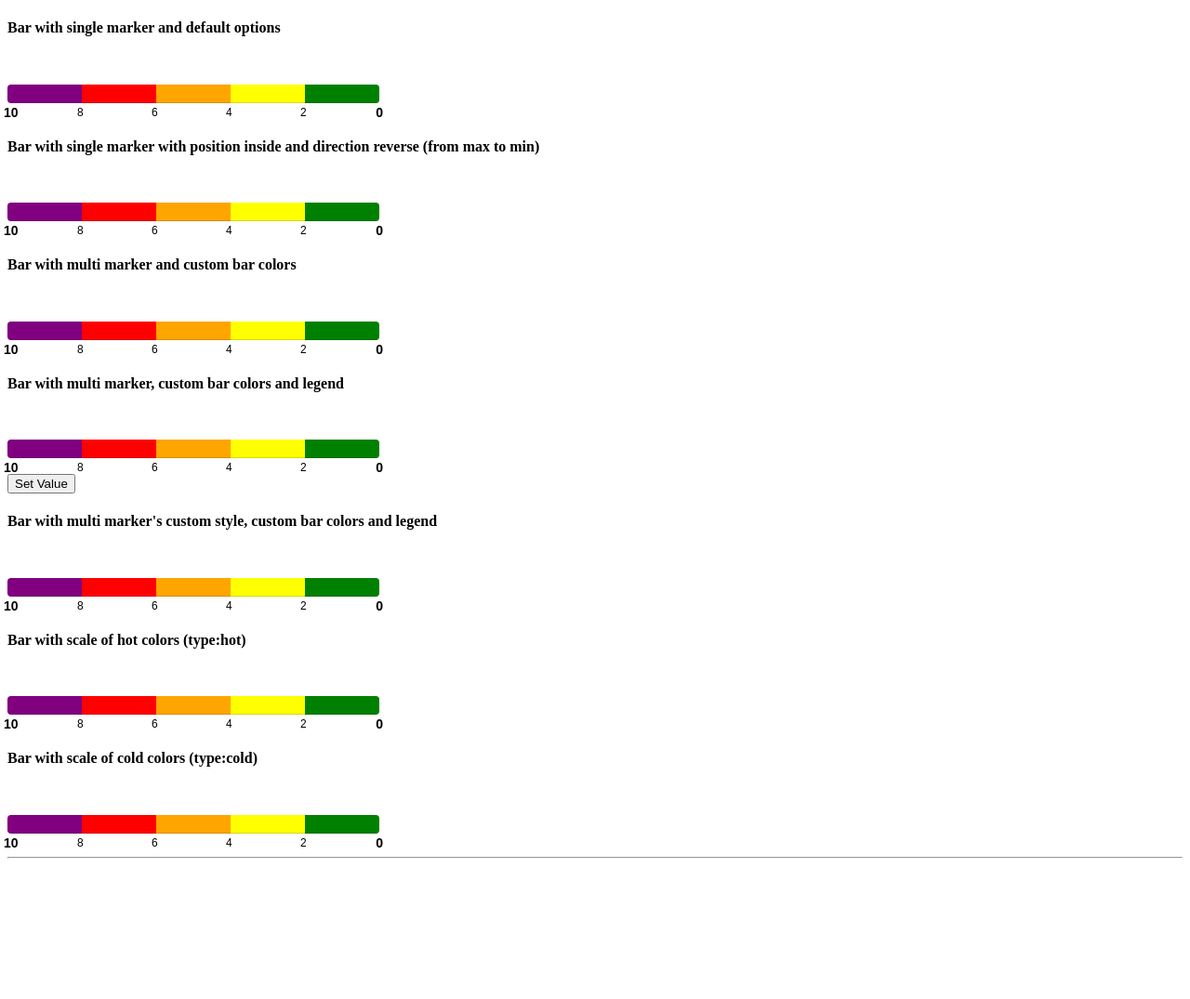
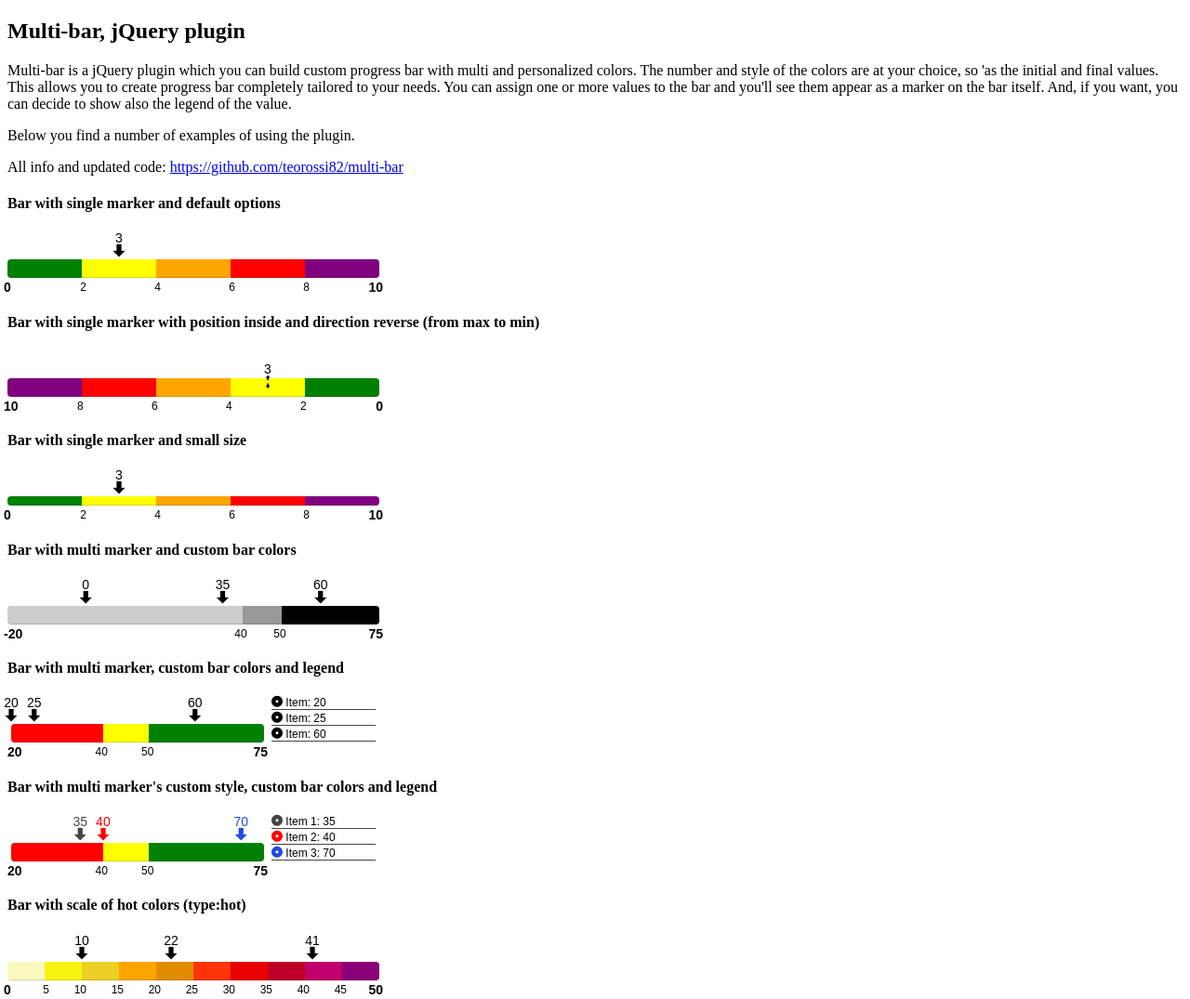
Before and after one commit to teorossi82/jquery-multi-bar, a plain HTML site: page index.html in a window 1280 px wide. Shown: the top 1075 px of the page at 93% size. Before the commit the page ends 932 px from the top, so only its background shows below. Drawn offline with Linux system fonts and the light colour scheme; files whose address does not match are found by name.

Commit message:
Updated index with ecample

```diff
--- a/index.html
+++ b/index.html
@@ -10,44 +10,54 @@
     </head>
 
     <body>
+        <h2>Multi-bar, jQuery plugin</h2>
+        <p>Multi-bar is a jQuery plugin which you can build custom progress bar with multi and personalized colors. The number and style of the colors are at your choice, so 'as the initial and final values. This allows you to create progress bar completely tailored to your needs. You can assign one or more values to the bar and you'll see them appear as a marker on the bar itself. And, if you want, you can decide to show also the legend of the value.</p>
+        <p>Below you find a number of examples of using the plugin.</p>
+        <p>All info and updated code: <a href="https://github.com/teorossi82/multi-bar">https://github.com/teorossi82/multi-bar</a></p>
         <h4>Bar with single marker and default options</h4>
         <div id="boxMultibar_default" style="width:400px;"></div>
         <h4>Bar with single marker with position inside and direction reverse (from max to min)</h4>
         <div id="boxMultibar_default_reverse" style="width:400px;"></div>
+        <h4>Bar with single marker and small size</h4>
+        <div id="boxMultibar_small" style="width:400px;"></div>
         <h4>Bar with multi marker and custom bar colors</h4>
         <div id="boxMultibar_multiItems_customColors" style="width:400px;"></div>
         <h4>Bar with multi marker, custom bar colors and legend</h4>
         <div id="boxMultibar_multiItems_customColors_legend" style="width:400px;"></div>
-        <button onclick="setValue()">Set Value</button>
         <h4>Bar with multi marker's custom style, custom bar colors and legend</h4>
         <div id="boxMultibar_customMultiItems_customColors_legend" style="width:400px;"></div>
         <h4>Bar with scale of hot colors (type:hot)</h4>
         <div id="boxMultibar_hot" style="width:400px;"></div>
         <h4>Bar with scale of cold colors (type:cold)</h4>
         <div id="boxMultibar_cold" style="width:400px;"></div>
-        <hr/>
         <script type="text/javascript">
 
             //Bar with single marker and default options
-            $("#boxMultibar_default").multibar(
-                [3]
-            );
+            var bar = $("#boxMultibar_default").multibar();
+            bar.multibar("setValue",[3]);
 
             //Bar with single marker and direction reverse (from max to min)
-            $("#boxMultibar_default_reverse").multibar(
-                [3],
+            var bar1 = $("#boxMultibar_default_reverse").multibar(
                 {
                     reverse:true,
                     posMarker:"inside",
                     iconMarker:"arrow-down-up"
                 }
             );
+            bar1.multibar("setValue",[3]);
+
+            //Bar with single marker and direction reverse (from max to min)
+            var barSmall = $("#boxMultibar_small").multibar(
+                {
+                    size:"small"
+                }
+            );
+            barSmall.multibar("setValue",[3]);
 
             //Bar with multi marker and custom bar colors
-            $("#boxMultibar_multiItems_customColors").multibar(
-                [35,40,70],
+            var bar2 = $("#boxMultibar_multiItems_customColors").multibar(
                 {
-                    min:20,
+                    min:-20,
                     max:75,
                     multiBarValue:[
                         {
@@ -65,10 +75,10 @@
                     ]
                 }
             );
+            bar2.multibar("setValue",[0,35,60]);
 
             //Bar with multi marker, custom bar colors and legend
-            var barra = $("#boxMultibar_multiItems_customColors_legend").multibar(
-                [35,40,70],
+            var bar3 = $("#boxMultibar_multiItems_customColors_legend").multibar(
                 {
                     min:20,
                     max:75,
@@ -92,46 +102,10 @@
                     }
                 }
             );
-            function setValue(){
-                var val = [
-                    {
-                        label:"Item 1",
-                        value:35,
-                        color:"#444444"
-                    },
-                    {
-                        label:"Item 2",
-                        value:40,
-                        color:"#FF0000"
-                    },
-                    {
-                        label:"Item 3",
-                        value:70,
-                        color:"#214AE0"
-                    }
-                ];
-                barra.data('multibar').setValue(val);
-            }
+            bar3.multibar("setValue",[20,25,60]);
 
             //Bar with multi marker's custom style, custom bar colors and legend
-            $("#boxMultibar_customMultiItems_customColors_legend").multibar(
-                [
-                    {
-                        label:"Item 1",
-                        value:35,
-                        color:"#444444"
-                    },
-                    {
-                        label:"Item 2",
-                        value:40,
-                        color:"#FF0000"
-                    },
-                    {
-                        label:"Item 3",
-                        value:70,
-                        color:"#214AE0"
-                    }
-                ],
+            var bar4 = $("#boxMultibar_customMultiItems_customColors_legend").multibar(
                 {
                     min:20,
                     max:75,
@@ -155,26 +129,44 @@
                     }
                 }
             );
+            var val = [
+                {
+                    label:"Item 1",
+                    value:35,
+                    color:"#444444"
+                },
+                {
+                    label:"Item 2",
+                    value:40,
+                    color:"#FF0000"
+                },
+                {
+                    label:"Item 3",
+                    value:70,
+                    color:"#214AE0"
+                }
+            ];
+            bar4.multibar("setValue",val);
 
             //Bar with scale of hot colors (type:hot)
-            $("#boxMultibar_hot").multibar(
-                [22,41,10],
+            var bar5 = $("#boxMultibar_hot").multibar(
                 {
                     min:0,
                     max:50,
                     type:"hot"
                 }
             );
+            bar5.multibar("setValue",[22,41,10]);
 
             //Bar with scale of cold colors (type:cold)
-            $("#boxMultibar_cold").multibar(
-                [8,30,47,80],
+            var bar6 = $("#boxMultibar_cold").multibar(
                 {
                     min:0,
                     max:100,
                     type:"cold"
                 }
             );
+            bar6.multibar("setValue",[8,30,47,80]);
         </script>
     </body>
 </html>
```
Also changed, not shown: options.html (deleted, +0 -22 lines), README.md.
